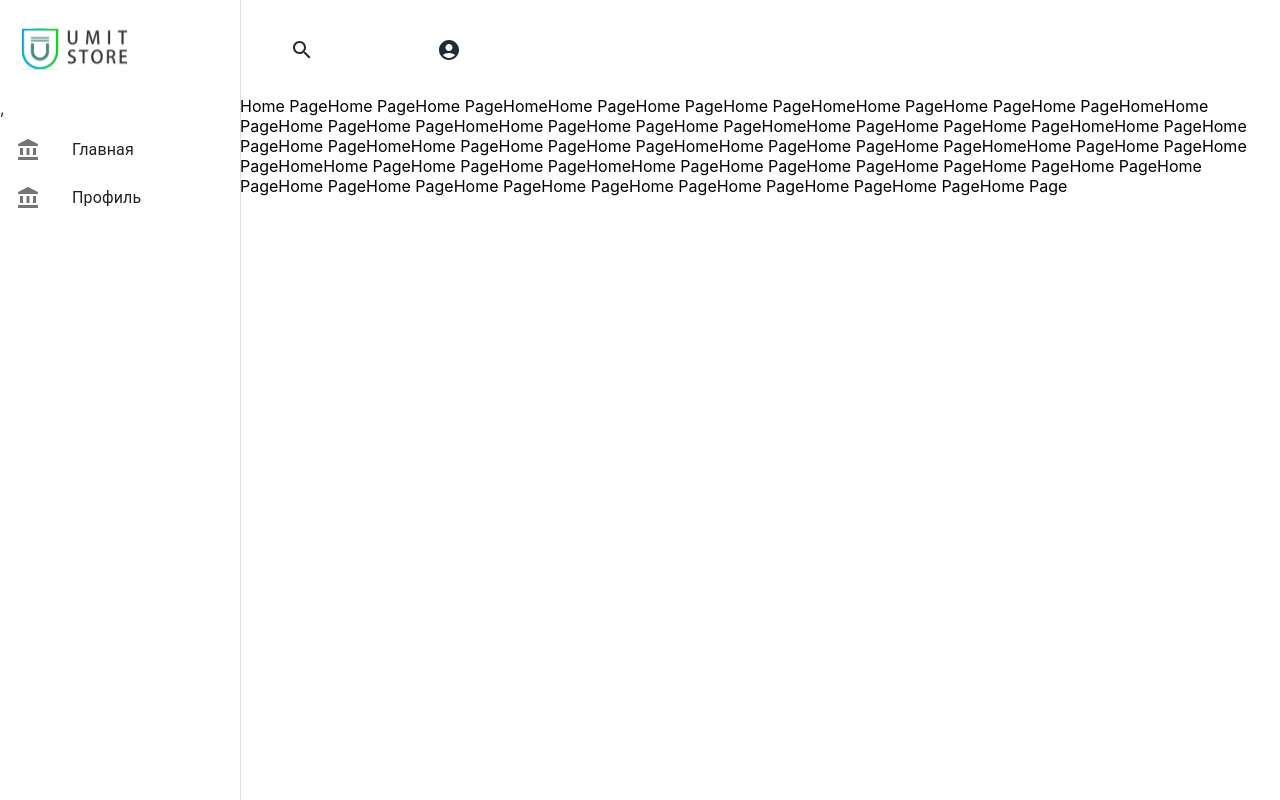
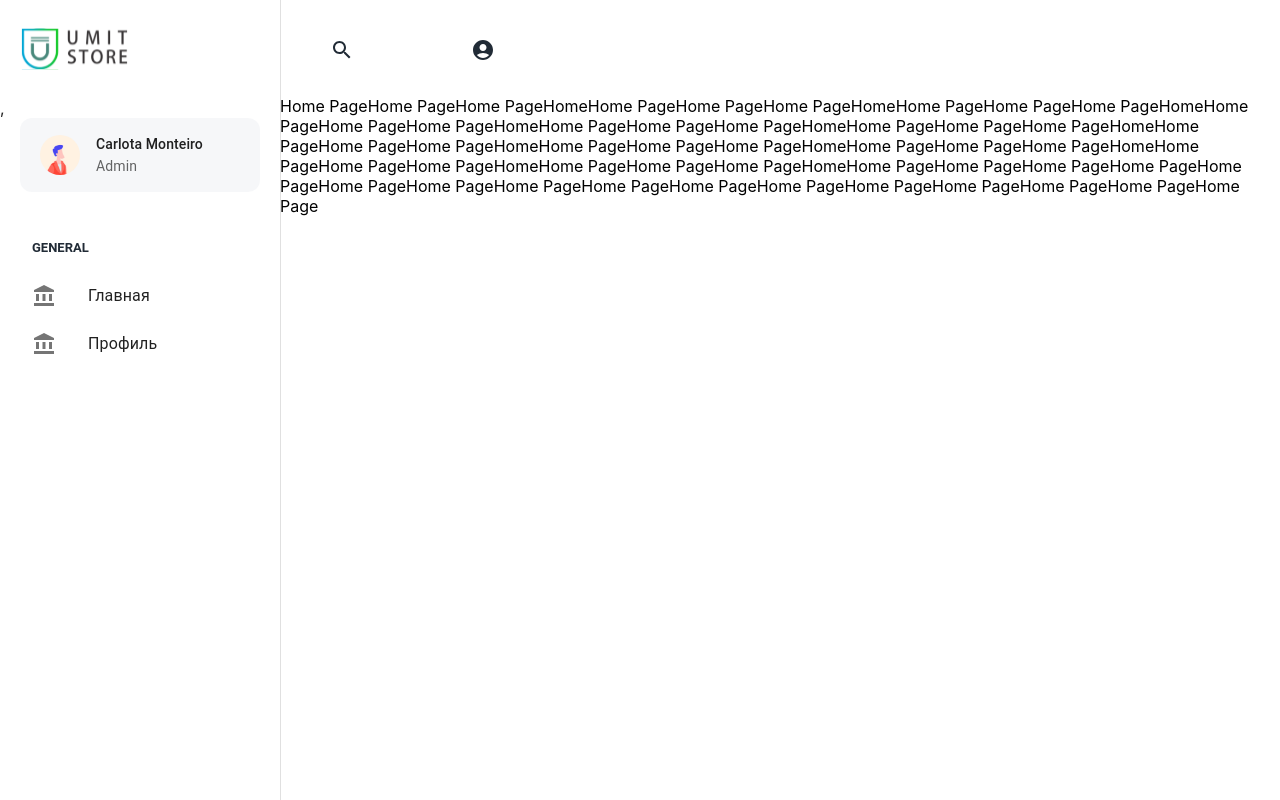
Before and after one commit to MrKadyroff/admin-panel, a React (Create React App) app: page /admin in a window 1280 px wide. Built offline with nearby package versions, Linux system fonts and the light colour scheme.

Commit message:
add avatar, subheader

```diff
--- a/src/Router.tsx
+++ b/src/Router.tsx
@@ -7,6 +7,7 @@ const Router = () => {
 
   return (
     <Routes>
+      <Route path="/" element={<Navigate to="/admin/app" />} />
       <Route path="/login" element={<Login />} />
       <Route path="/register" element={<Register />} />
       <Route path="/admin" element={<Drawer />}>
@@ -15,7 +16,6 @@ const Router = () => {
         <Route path="profile" element={<Profile />} />
         <Route path="*" element={<>Not found page</>} />
       </Route>
-      <Route path="/" element={<Navigate to="/admin/app" />} />
       <Route path="*" element={<>Not found page</>} />
     </Routes>
   );
--- a/src/components/drawer/index.tsx
+++ b/src/components/drawer/index.tsx
@@ -2,19 +2,19 @@ import { makeStyles } from "@material-ui/core/styles";
 import {
     Drawer as MUIDrawer,
     ListItem,
-    List,
     ListItemIcon,
     ListItemText,
     Grid,
-    Box
 } from "@material-ui/core";
-import { Outlet, useNavigate } from "react-router-dom";
+import { Outlet, useNavigate, Link as RouterLink } from "react-router-dom";
 import AccountBalanceIcon from '@mui/icons-material/AccountBalance';
 import AppBar from "@material-ui/core/AppBar";
 import SearchIcon from '@mui/icons-material/Search';
 import AccountCircleIcon from '@mui/icons-material/AccountCircle';
+import { Box, Typography, Avatar, Link, List, ListSubheader, ListItemButton } from '@mui/material';
+import { styled } from '@mui/material/styles';
 
-const drawerWidth = 240;
+const drawerWidth = 280;
 
 const useStyles = makeStyles(theme => ({
     root: {
@@ -62,6 +62,9 @@ const useStyles = makeStyles(theme => ({
     iconAccount: {
         margin: "38px 24px",
         color: "#212B36"
+    },
+    itemList: {
+
     }
 }));
 
@@ -95,12 +98,33 @@ export function Drawer() {
         </AppBar>
         <MUIDrawer variant="persistent" anchor="left" open className={classes.drawer} classes={{ paper: classes.drawerPaper }}>
             <img alt="Logo umitstore" className={classes.imgLogo} src="/icons/logo-umitstore.svg" />,
-            <List>
+            <Box sx={{ mb: 2, mx: 2.5, }}>
+                <Link underline="none" component={RouterLink} to="#">
+                    <Grid style={{
+                        display: 'flex',
+                        alignItems: 'center',
+                        padding: "16px 20px",
+                        borderRadius: "12px",
+                        background: "rgba(145, 158, 171, 0.08)",
+                    }}>
+                        <Avatar src="/icons/avatar.jpg" alt="photoURL" />
+                        <Box sx={{ ml: 2 }}>
+                            <Typography variant="subtitle2" sx={{ color: 'text.primary' }}>
+                                Carlota Monteiro
+                            </Typography>
+                            <Typography variant="body2" sx={{ color: 'text.secondary' }}>
+                                Admin
+                            </Typography>
+                        </Box>
+                    </Grid>
+                </Link>
+            </Box>
+            <List disablePadding sx={{ p: 2 }} subheader={<ListSubheader style={{ color: "#212B36", fontWeight: 700, fontSize: "13px", }}>GENERAL</ListSubheader>}>
                 {itemsList.map((item, index) => {
                     const { text, icon, onClick } = item;
                     return (
                         <ListItem button key={text} onClick={onClick}>
-                            {icon && <ListItemIcon>{icon}</ListItemIcon>}
+                            {icon && <ListItemIcon >{icon}</ListItemIcon>}
                             <ListItemText primary={text} />
                         </ListItem>
                     )
```
Also changed, not shown: public/icons/avatar.jpg (added).
